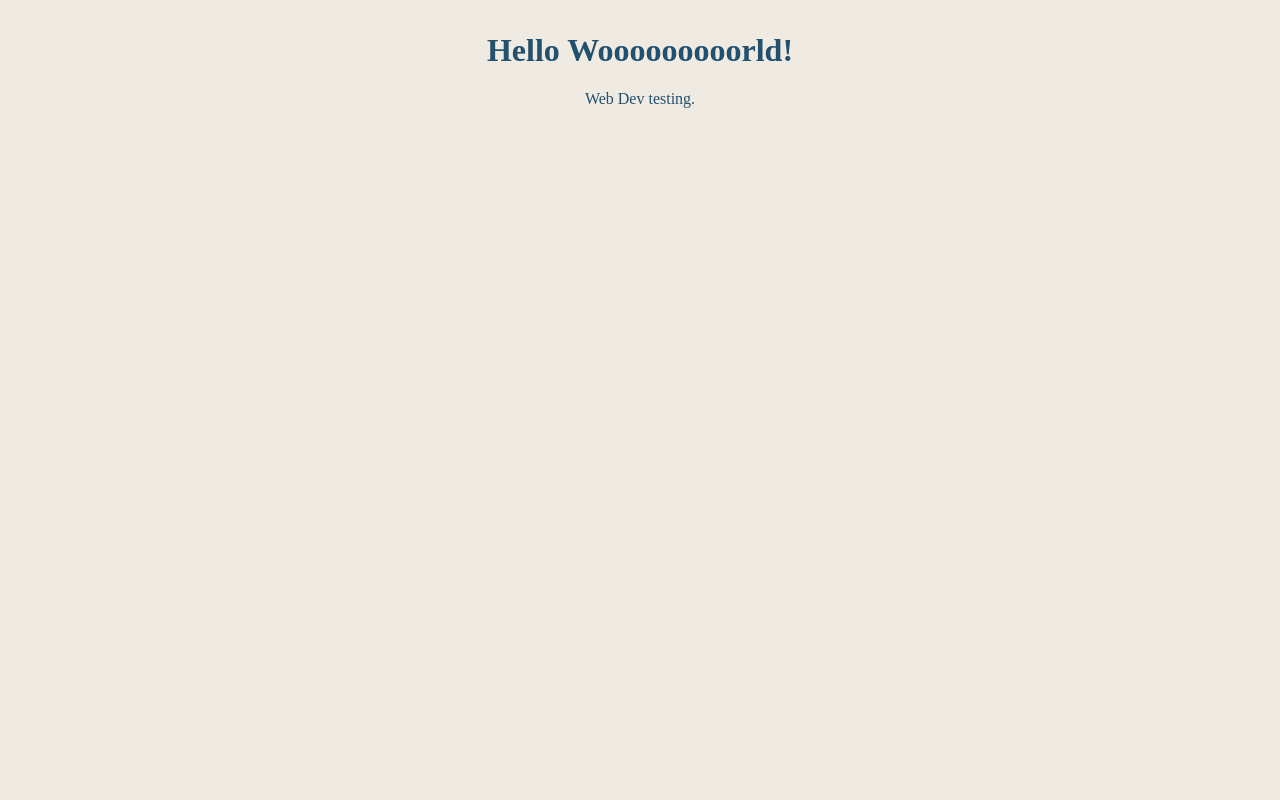
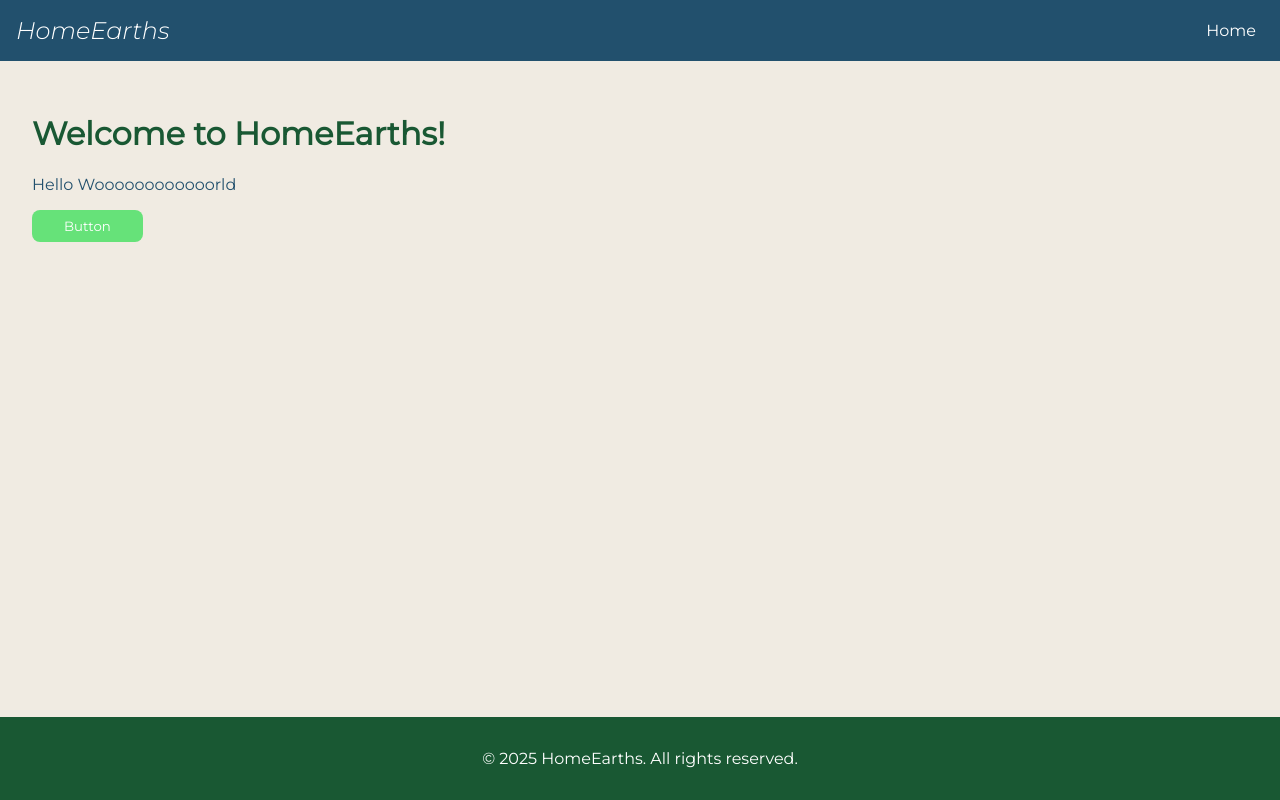
Before and after one commit to zwjc/frontend, a React (Create React App) app: page / in a window 1280 px wide. Built offline with nearby package versions, Linux system fonts and the light colour scheme.

Commit message:
feat: set up basic web design

```diff
--- a/package.json
+++ b/package.json
@@ -13,6 +13,7 @@
     "@types/react-dom": "^19.1.6",
     "react": "^19.1.0",
     "react-dom": "^19.1.0",
+    "react-router-dom": "^6.30.1",
     "react-scripts": "5.0.1",
     "typescript": "^4.9.5",
     "web-vitals": "^2.1.4"
--- a/public/index.html
+++ b/public/index.html
@@ -1,43 +1,11 @@
 <!DOCTYPE html>
 <html lang="en">
-  <head>
-    <meta charset="utf-8" />
-    <link rel="icon" href="%PUBLIC_URL%/favicon.ico" />
-    <meta name="viewport" content="width=device-width, initial-scale=1" />
-    <meta name="theme-color" content="#000000" />
-    <meta
-      name="description"
-      content="Web site created using create-react-app"
-    />
-    <link rel="apple-touch-icon" href="%PUBLIC_URL%/logo192.png" />
-    <!--
-      manifest.json provides metadata used when your web app is installed on a
-      user's mobile device or desktop. See https://developers.google.com/web/fundamentals/web-app-manifest/
-    -->
-    <link rel="manifest" href="%PUBLIC_URL%/manifest.json" />
-    <!--
-      Notice the use of %PUBLIC_URL% in the tags above.
-      It will be replaced with the URL of the `public` folder during the build.
-      Only files inside the `public` folder can be referenced from the HTML.
-
-      Unlike "/favicon.ico" or "favicon.ico", "%PUBLIC_URL%/favicon.ico" will
-      work correctly both with client-side routing and a non-root public URL.
-      Learn how to configure a non-root public URL by running `npm run build`.
-    -->
-    <title>React App</title>
-  </head>
-  <body>
-    <noscript>You need to enable JavaScript to run this app.</noscript>
-    <div id="root"></div>
-    <!--
-      This HTML file is a template.
-      If you open it directly in the browser, you will see an empty page.
-
-      You can add webfonts, meta tags, or analytics to this file.
-      The build step will place the bundled scripts into the <body> tag.
-
-      To begin the development, run `npm start` or `yarn start`.
-      To create a production bundle, use `npm run build` or `yarn build`.
-    -->
-  </body>
+<head>
+  <meta charset="UTF-8" />
+  <meta name="viewport" content="width=device-width, initial-scale=1.0" />
+  <title>HomeEarths</title>
+</head>
+<body>
+  <div id="root"></div>
+</body>
 </html>
--- a/src/App.css
+++ b/src/App.css
@@ -1,101 +1,9 @@
 .App {
-  text-align: center;
-}
-
-.App-logo {
-  height: 40vmin;
-  pointer-events: none;
-}
-
-@media (prefers-reduced-motion: no-preference) {
-  .App-logo {
-    animation: App-logo-spin infinite 20s linear;
-  }
-}
-
-.App-header {
-  background-color: #282c34;
-  min-height: 100vh;
   display: flex;
   flex-direction: column;
-  align-items: center;
-  justify-content: center;
-  font-size: calc(10px + 2vmin);
-  color: white;
+  min-height: 100vh;
 }
-
-:root {
-  /* Primary palette */
-  --color-base-dark:    #22506d;
-  --color-secondary-dark: #195833;
-  --color-midtone-bright: #53d084;
-  --color-accent-bright:  #66e279;
-
-  /* Neutral palette */
-  --color-neutral-warm:   #f0ebe2;
-  --color-neutral-mid:    #cdc6bb;
-  --color-neutral-cool:   #9ea298;
-
-  /* Complementary pop */
-  --color-complementary-pop: #da8a62;
+.main {
+  flex: 1;
+  padding: var(--space-4);
 }
-
-
-.App-link {
-  color: #61dafb;
-}
-
-@font-face {
-  font-family: 'Montserrat-Regular';
-  src: url('./fonts/Montserrat-Regular.woff2') format('woff2');
-  font-weight: normal;
-  font-style: normal;
-  font-display: swap;
-}
-
-@keyframes App-logo-spin {
-  from {
-    transform: rotate(0deg);
-  }
-  to {
-    transform: rotate(360deg);
-  }
-}
-
-/* Base page styles */
-body {
-  margin: 0;
-  font-family: 'Montserrat-Regular', sans-serif;
-  background-color: var(--color-neutral-warm);
-  color: var(--color-base-dark);
-  -webkit-font-smoothing: antialiased;
-  -moz-osx-font-smoothing: grayscale;
-}
-
-/* App container */
-.App {
-  text-align: center;
-  padding: 2rem;
-}
-
-/* Headings */
-.App h1 {
-  color: var(--color-secondary-dark);
-  font-size: 2.5rem;
-  margin-bottom: 1rem;
-}
-
-/* Paragraphs */
-.App p {
-  color: var(--color-base-dark);
-  font-size: 1.125rem;
-}
-
-/* Links */
-.App a {
-  color: var(--color-accent-bright);
-  text-decoration: none;
-}
-.App a:hover {
-  color: var(--color-midtone-bright);
-}
--- a/src/App.tsx
+++ b/src/App.tsx
@@ -1,12 +1,7 @@
 import React from 'react';
-//import logo from './logo.svg';
+import AppRoutes from './routes';
 import './App.css';
 
-const App: React.FC = () => (
-  <div style={{ fontFamily: 'Montserrat-LightItalic', textAlign: 'center', marginTop: '2rem' }}>
-    <h1>Hello Wooooooooorld!</h1>
-    <p>Web Dev testing.</p>
-  </div>
-);
+const App: React.FC = () => <AppRoutes />;
 
 export default App;
--- /dev/null
+++ b/src/button.tsx
@@ -0,0 +1,16 @@
+import React from 'react';
+
+interface ButtonProps extends React.ButtonHTMLAttributes<HTMLButtonElement> {
+  variant?: 'primary' | 'secondary';
+}
+
+const Button: React.FC<ButtonProps> = ({ variant = 'primary', children, ...props }) => {
+  const bg = variant === 'primary' ? 'var(--color-accent-bright)' : 'var(--color-midtone-bright)';
+  return (
+    <button style={{ background: bg, color: 'white' }} {...props}>
+      {children}
+    </button>
+  );
+};
+
+export default Button;
--- /dev/null
+++ b/src/footer.tsx
@@ -0,0 +1,9 @@
+import React from 'react';
+
+const Footer: React.FC = () => (
+  <footer style={{ background: 'var(--color-secondary-dark)', padding: 'var(--space-3)', textAlign: 'center', color: 'white' }}>
+    <p>&copy; {new Date().getFullYear()} HomeEarths. All rights reserved.</p>
+  </footer>
+);
+
+export default Footer;
--- /dev/null
+++ b/src/header.tsx
@@ -0,0 +1,18 @@
+import React from 'react';
+import { Link } from 'react-router-dom';
+
+const Header: React.FC = () => (
+  <header style={{ background: 'var(--color-base-dark)', padding: 'var(--space-3)' }}>
+    <nav style={{ display: 'flex', justifyContent: 'space-between', alignItems: 'center' }}>
+      <Link to="/" style={{ color: 'white', fontFamily: 'var(--font-italic)', fontSize: '1.5rem' }}>
+        HomeEarths
+      </Link>
+      <div>
+        <Link to="/" style={{ margin: '0 var(--space-2)', color: 'white' }}>Home</Link>
+        {/* More links */}
+      </div>
+    </nav>
+  </header>
+);
+
+export default Header;
--- /dev/null
+++ b/src/home.tsx
@@ -0,0 +1,13 @@
+import React from 'react';
+import Layout from './layout';
+import Button from './button';
+
+const Home: React.FC = () => (
+  <Layout>
+    <h1 style={{ color: 'var(--color-secondary-dark)' }}>Welcome to HomeEarths!</h1>
+    <p>Hello Woooooooooooorld</p>
+    <Button variant="primary">Button</Button>
+  </Layout>
+);
+
+export default Home;
--- a/src/index.tsx
+++ b/src/index.tsx
@@ -1,19 +1,13 @@
 import React from 'react';
 import ReactDOM from 'react-dom/client';
-import './index.css';
+import { BrowserRouter } from 'react-router-dom';
 import App from './App';
-import reportWebVitals from './reportWebVitals';
+import './theme.css';
 
-const root = ReactDOM.createRoot(
-  document.getElementById('root') as HTMLElement
-);
-root.render(
+ReactDOM.createRoot(document.getElementById('root')!).render(
   <React.StrictMode>
-    <App />
+    <BrowserRouter>
+      <App />
+    </BrowserRouter>
   </React.StrictMode>
 );
-
-// If you want to start measuring performance in your app, pass a function
-// to log results (for example: reportWebVitals(console.log))
-// or send to an analytics endpoint. Learn more: https://bit.ly/CRA-vitals
-reportWebVitals();
--- /dev/null
+++ b/src/layout.tsx
@@ -0,0 +1,13 @@
+import React from 'react';
+import Header from './header';
+import Footer from './footer';
+
+const Layout: React.FC<React.PropsWithChildren<{}>> = ({ children }) => (
+  <div className="App">
+    <Header />
+    <main className="main">{children}</main>
+    <Footer />
+  </div>
+);
+
+export default Layout;
--- /dev/null
+++ b/src/routes.tsx
@@ -0,0 +1,12 @@
+import React from 'react';
+import { Routes, Route } from 'react-router-dom';
+import Home from './home';
+
+const AppRoutes: React.FC = () => (
+  <Routes>
+    <Route path="/" element={<Home />} />
+    {/* Add more routes here */}
+  </Routes>
+);
+
+export default AppRoutes;
--- /dev/null
+++ b/src/theme.css
@@ -0,0 +1,62 @@
+@font-face {
+  font-family: 'MontserratLightItalic';
+  src: url('./fonts/Montserrat-LightItalic.woff2') format('woff2');
+  font-weight: 300;
+  font-style: italic;
+  font-display: swap;
+}
+@font-face {
+  font-family: 'MontserratRegular';
+  src: url('./fonts/Montserrat-Regular.woff2') format('woff2');
+  font-weight: normal;
+  font-style: normal;
+  font-display: swap;
+}
+:root {
+  /* Font stacks */
+  --font-sans: 'MontserratRegular', system-ui, sans-serif;
+  --font-italic: 'MontserratLightItalic', system-ui, sans-serif;
+
+  /* Color palette */
+  --color-base-dark:    #22506d;
+  --color-secondary-dark: #195833;
+  --color-midtone-bright: #53d084;
+  --color-accent-bright:  #66e279;
+  --color-neutral-warm:   #f0ebe2;
+  --color-neutral-mid:    #cdc6bb;
+  --color-neutral-cool:   #9ea298;
+  --color-complementary-pop: #da8a62;
+
+  /* Spacing scale */
+  --space-1: 0.25rem;
+  --space-2: 0.5rem;
+  --space-3: 1rem;
+  --space-4: 2rem;
+
+  /* Border radius */
+  --radius: 0.5rem;
+}
+
+body {
+  margin: 0;
+  font-family: var(--font-sans);
+  background-color: var(--color-neutral-warm);
+  color: var(--color-base-dark);
+}
+
+a {
+  color: var(--color-accent-bright);
+  text-decoration: none;
+}
+
+a:hover {
+  color: var(--color-midtone-bright);
+}
+
+button {
+  font-family: var(--font-sans);
+  padding: var(--space-2) var(--space-4);
+  border: none;
+  border-radius: var(--radius);
+  cursor: pointer;
+}
```
Also changed, not shown: 1 other file (tests, documents, lock files or other folders).
